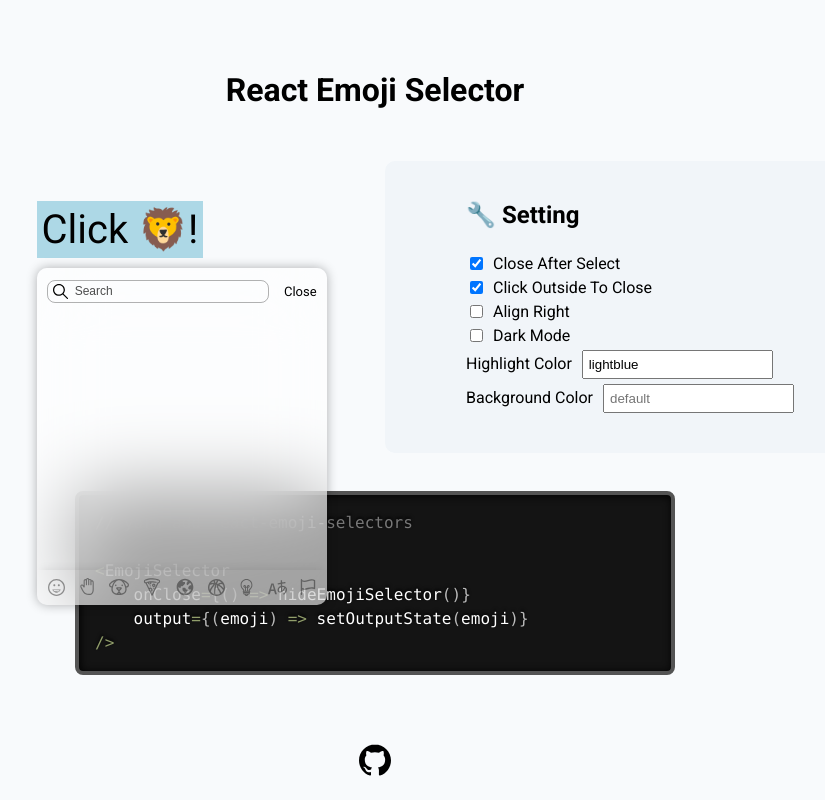
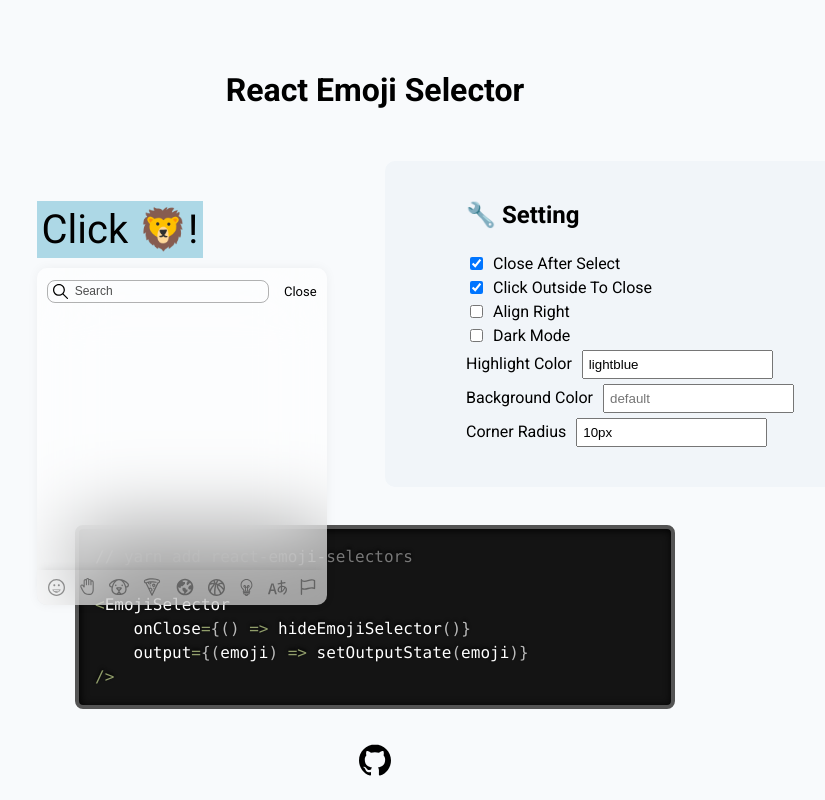
Before and after one commit to 61130061/react-emoji-selectors, a React (Create React App) app: page / in a window 1280 px wide. Shown: the whole page, without its empty margins (265-1090 px from the left). Built offline with nearby package versions, Linux system fonts and the light colour scheme; the HTML template or start-up script is replaced by a standard one.

Commit message:
Add customable corner radius

```diff
--- a/src/App.js
+++ b/src/App.js
@@ -14,6 +14,7 @@
    const [highlight, setHighlight] = useState('lightblue');
    const [alignRight, setAlignRight] = useState(false);
    const [backgroundColor, setBackgroundColor] = useState('');
+   const [cornerRadius, setCornerRadius] = useState('10px');
 
    useEffect(() => {
       Prism.highlightAll();
@@ -43,6 +44,7 @@
                      darkMode={dark}
                      alignRight={alignRight}
                      backgroundColor={backgroundColor}
+                     cornerRadius={cornerRadius}
                   />
                   }
                </div>
@@ -79,6 +81,11 @@
                   <div>
                      <label>Background Color
                         <input type="text" value={backgroundColor} onChange={(e) => setBackgroundColor(e.target.value)} placeholder="default" />
+                     </label>
+                  </div>
+                  <div>
+                     <label>Corner Radius
+                        <input type="text" value={cornerRadius} onChange={(e) => setCornerRadius(e.target.value)} placeholder="default" />
                      </label>
                   </div>
                </div>
@@ -119,6 +126,9 @@
                      {backgroundColor !== '' && '\tbackgroundColor="' + backgroundColor + '"\n'}
                   </code>
                   <code className="language-javascript">
+                     {cornerRadius !== '10px' && '\tcornerRadius="' + cornerRadius + '"\n'}
+                  </code>
+                  <code className="language-javascript">
                      {'/>'}
                   </code>
                </pre>
--- a/src/r-emoji-selector/EmojiSelector.js
+++ b/src/r-emoji-selector/EmojiSelector.js
@@ -23,6 +23,7 @@
    }, [ref]);
 }
 
+
 function EmojiSelector ({
    onClose,
    output,
@@ -32,12 +33,14 @@
    clickOutsideToClose=true,
    alignRight=false,
    backgroundColor="",
+   cornerRadius="10px",
 }) {
-
    const [search, setSearch] = useState('');
 
    const pickerRef = useRef(null);
    const scrollRef = useRef(null);
+
+   const arStyle = alignRight ? {right: '0'} : {left: '0'}
 
    useOnClickOutside(clickOutsideToClose, pickerRef, onClose);
 
@@ -56,7 +59,11 @@
 
    return (
       <div
-         style={alignRight ? {right: "0", backgroundColor: backgroundColor} : {left: "0", backgroundColor: backgroundColor} }
+         style={{
+            ...{borderRadius: cornerRadius},
+            ...{backgroundColor: backgroundColor},
+            ...arStyle
+         }}
          ref={pickerRef}
          className={darkMode ? "emoji-picker emoji-dark-mode" : "emoji-picker"}
       >
--- a/src/r-emoji-selector/emoji.css
+++ b/src/r-emoji-selector/emoji.css
@@ -1,19 +1,17 @@
 .emoji-picker {
    z-index: 100;
    position: absolute;
-   /*
-   left: 50%;
-   transform: translateX(-50%);
-   */
    padding-top: 2px;
    width: min(100vw, 290px);
    font-size: 13px;
    margin-top: 10px;
+
    border-radius: 10px;
    background: rgb(255,255,255,0.6);
    backdrop-filter: blur(40px);
-   -webkit-box-shadow: 0px 0px 11px 0px rgba(0,0,0,0.3);
-   box-shadow: 0px 0px 11px 0px rgba(0,0,0,0.3);
+   -webkit-box-shadow: 0px 0px 11px 0px rgba(0,0,0,0.05);
+   box-shadow: 0px 0px 11px 0px rgba(0,0,0,0.05);
+
    /* Disable text selection */
    -webkit-touch-callout: none; /* iOS Safari */
    -webkit-user-select: none; /* Safari */
@@ -21,6 +19,7 @@
    -moz-user-select: none; /* Old versions of Firefox */
    -ms-user-select: none; /* Internet Explorer/Edge */
    user-select: none; /* Non-prefixed version */
+
 }
 
 .emoji-picker.emoji-dark-mode {
```
Also changed, not shown: 5 other files (tests, documents, lock files or other folders).
